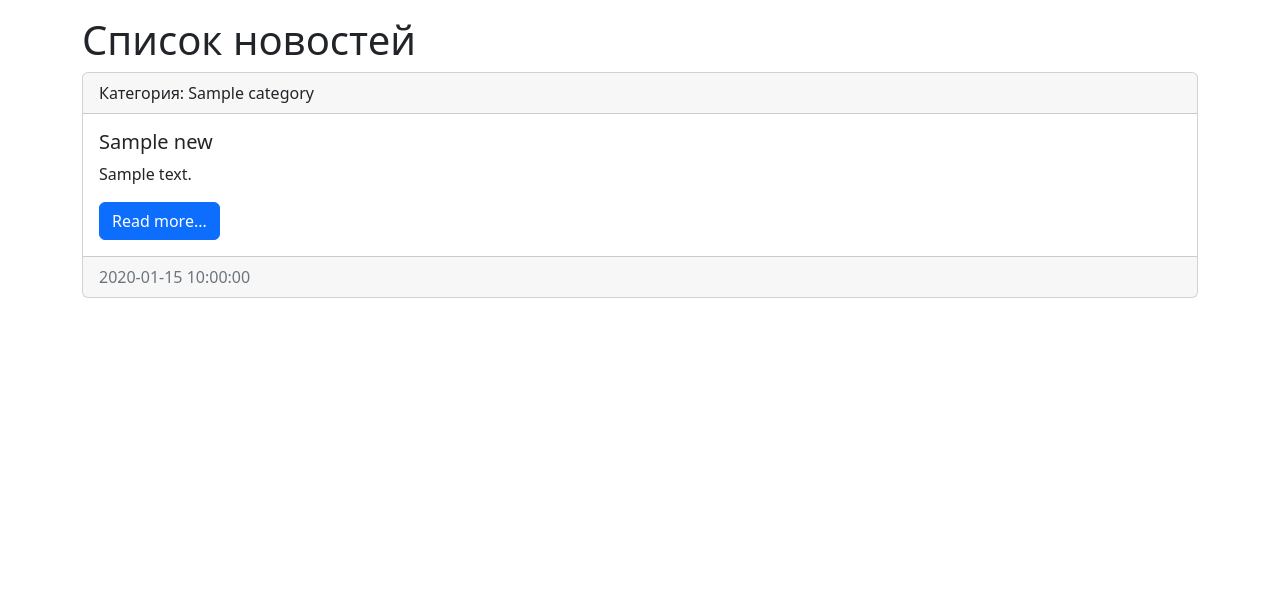
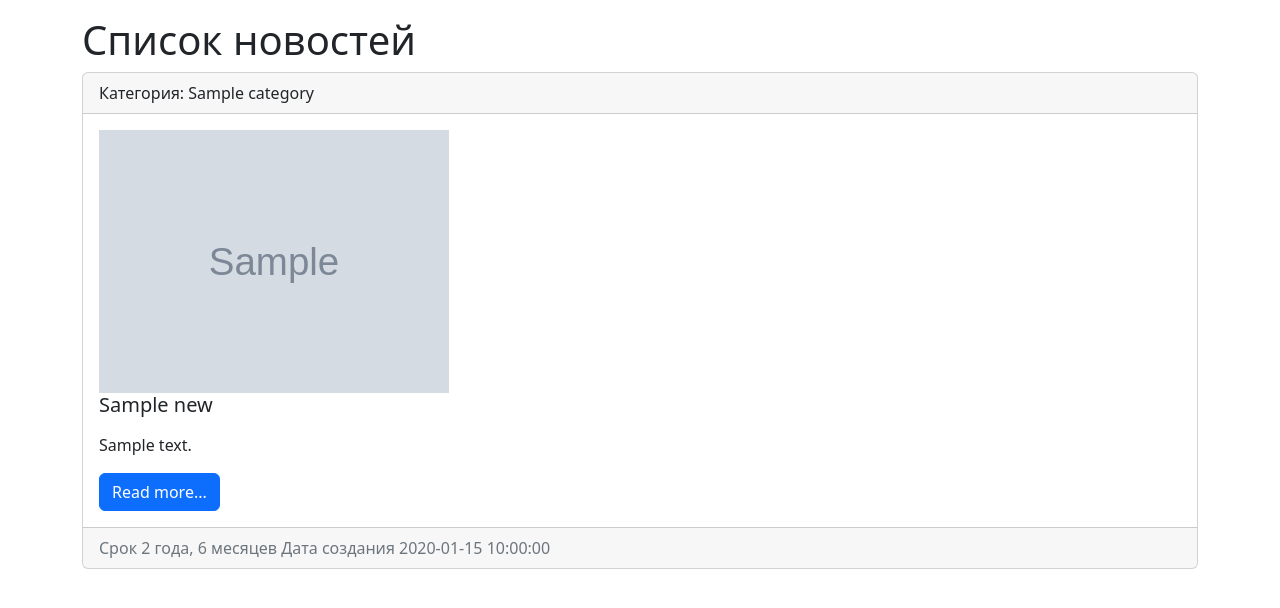
Before and after one commit to frrrost47/NewsDjangoSite, a Django app: page / in a window 1280 px wide. Shown: the part 112-720 px from the top of the page. Run offline with Django 3.2, Linux system fonts and the light colour scheme; tables that the repository leaves empty hold one stand-in row (values such as "Sample post"); grey boxes marked "Sample" are stand-in pictures.

Commit message:
End lesson 16. Template now use filters

```diff
--- a/mysite/news/templates/news/index.html
+++ b/mysite/news/templates/news/index.html
@@ -3,11 +3,14 @@
 <head>
     <meta charset="utf-8">
     <meta name="viewport" content="width=device-width, initial-scale=1, shrink-to-fit=no">
-    <link href="https://cdn.jsdelivr.net/npm/bootstrap@5.2.0/dist/css/bootstrap.min.css" rel="stylesheet" integrity="sha384-gH2yIJqKdNHPEq0n4Mqa/HGKIhSkIHeL5AyhkYV8i59U5AR6csBvApHHNl/vI1Bx" crossorigin="anonymous">
+    <link href="https://cdn.jsdelivr.net/npm/bootstrap@5.2.0/dist/css/bootstrap.min.css" rel="stylesheet"
+          integrity="sha384-gH2yIJqKdNHPEq0n4Mqa/HGKIhSkIHeL5AyhkYV8i59U5AR6csBvApHHNl/vI1Bx" crossorigin="anonymous">
 </head>
 <body>
 <h1>{{ title }}</h1>
-    <script src="https://cdn.jsdelivr.net/npm/bootstrap@5.2.0/dist/js/bootstrap.bundle.min.js" integrity="sha384-A3rJD856KowSb7dwlZdYEkO39Gagi7vIsF0jrRAoQmDKKtQBHUuLZ9AsSv4jD4Xa" crossorigin="anonymous"></script>
+<script src="https://cdn.jsdelivr.net/npm/bootstrap@5.2.0/dist/js/bootstrap.bundle.min.js"
+        integrity="sha384-A3rJD856KowSb7dwlZdYEkO39Gagi7vIsF0jrRAoQmDKKtQBHUuLZ9AsSv4jD4Xa"
+        crossorigin="anonymous"></script>
 </body>
 </html>
 
@@ -40,15 +43,25 @@
                     Категория: {{ item.category.title }}
                 </div>
                 <div class="card-body">
+                    <div class="media">
+                        {% if item.photo %}
+                        <img src="{{ item.photo.url }}" alt="" width="350" class="mr-3">
+                        {% else %}
+                        <img src="https://picsum.photos/id/1060/350/235/?blur=2" alt="" class="mr-3">
+                        {% endif %}
+                        <div class="media-body">
                             <h5 class="card-title">{{ item.title }}</h5>
-        <p class="card-text">{{ item.content }}</p>
+                            <p class="card-text">{{ item.content|safe|linebreaks|truncatewords:50 }}</p>
                             <a href="#" class="btn btn-primary">Read more...</a>
                         </div>
-      <div class="card-footer text-muted">
-        {{ item.created_at|date:'Y-m-d H:i:s' }}
                     </div>
                 </div>
-
+                <div class="card-footer text-muted">
+                    Срок {{ item.created_at|timesince }} Дата создания {{ item.created_at|date:'Y-m-d H:i:s'}}
+                </div>
+            </div>
+            {% empty %}
+            Empty news data...
             {% endfor %}
         </div>
     </div>
```
Lines whose indentation alone changed are shown as unchanged.
